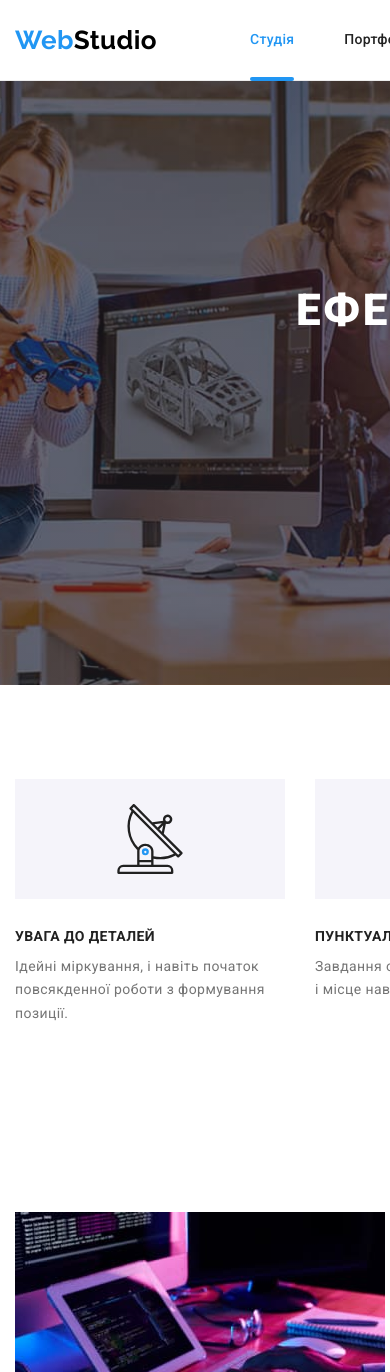
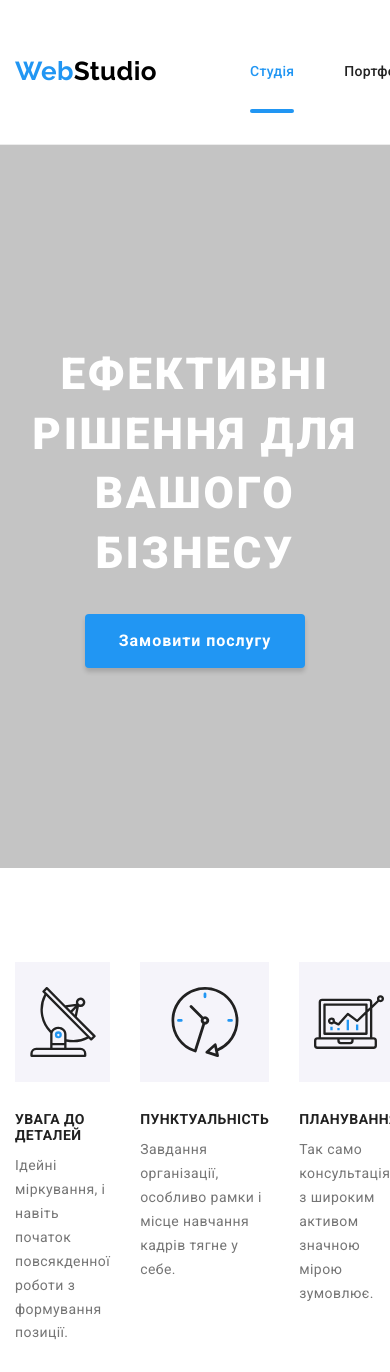
Before and after one commit to vpronyuk/goit-markup-hw-08, a plain HTML site: page index.html in a window 390 px wide. Shown: the top 1372 px of the page. Drawn offline with nearby package versions, Linux system fonts and the light colour scheme.

Commit message:
container modified

```diff
--- a/sass/components/_hero.scss
+++ b/sass/components/_hero.scss
@@ -4,15 +4,15 @@
   margin: 0 auto;
 
   background-color: #c4c4c4;
-  background-image: linear-gradient(
-      rgba(47, 48, 58, 0.4),
-      rgba(47, 48, 58, 0.4)
-    ),
-    url("../images/index-page-img/hero-bg.jpg");
-  background-repeat: no-repeat;
-  background-position: center;
-  background-size: cover;
-  max-width: 1600px;
+  // background-image: linear-gradient(
+  //     rgba(47, 48, 58, 0.4),
+  //     rgba(47, 48, 58, 0.4)
+  //   ),
+  //   url("../images/index-page-img/hero-bg.jpg");
+  // background-repeat: no-repeat;
+  // background-position: center;
+  // background-size: cover;
+  // max-width: 1600px;
   text-align: center;
 }
 
--- a/sass/layouts/_container.scss
+++ b/sass/layouts/_container.scss
@@ -2,5 +2,16 @@
   padding-left: 15px;
   padding-right: 15px;
   margin: 0 auto;
-  width: 1200px;
+
+  @media screen and (min-width: $mobile) {
+    width: $mobile;
+  }
+
+  @media screen and (min-width: $tablet) {
+    width: $tablet;
+  }
+
+  @media screen and (min-width: $desktop) {
+    width: $desktop;
+  }
 }
--- a/sass/main.scss
+++ b/sass/main.scss
@@ -2,6 +2,7 @@
 @import "./base/reset";
 @import "./base/common";
 @import "./utils/visually-hidden";
+@import "./utils/breakpoints";
 
 @import "./layouts/container";
 @import "./layouts/section";
--- /dev/null
+++ b/sass/utils/_breakpoints.scss
@@ -0,0 +1,3 @@
+$mobile: 480px;
+$tablet: 768px;
+$desktop: 1200px;
```
Also changed, not shown: css/main.css, css/main.min.css, 2 other files.
